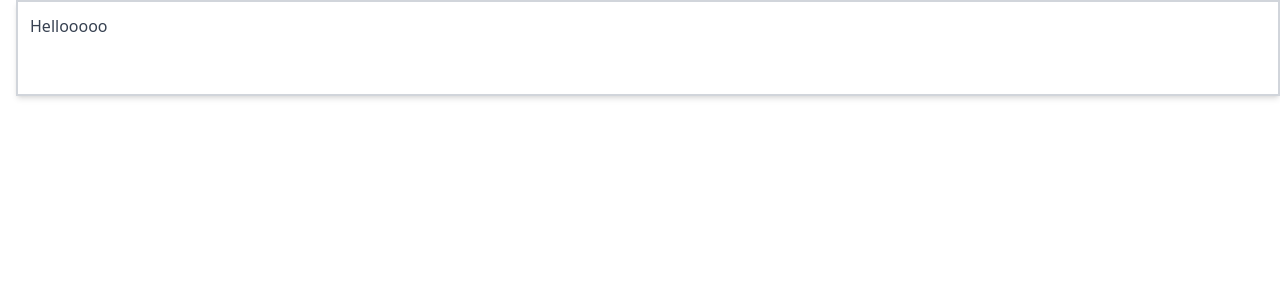
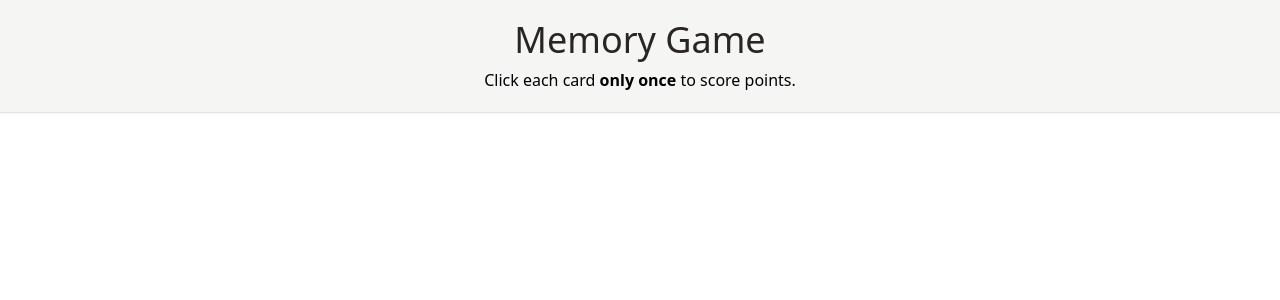
Before and after one commit to veotaar/memory-game, a React (Vite) app: page / in a window 1280 px wide. Shown: the top 300 px of the page. Built offline with nearby package versions, Linux system fonts and the light colour scheme; the HTML template or start-up script is replaced by a standard one.

Commit message:
Add Header component

```diff
--- a/src/App.jsx
+++ b/src/App.jsx
@@ -1,7 +1,9 @@
+import Header from './components/Header';
+
 export default function App() {
   return (
-    <div className="ml-4 flex h-24 border-2 border-gray-300 p-3 text-gray-700 shadow-md">
-      <h1>Hellooooo</h1>
+    <div>
+      <Header />
     </div>
   );
 }
--- a/src/components/Header.jsx
+++ b/src/components/Header.jsx
@@ -0,0 +1,12 @@
+function Header() {
+  return (
+    <div className="border-b border-stone-200 bg-stone-100 p-5 text-center shadow-sm">
+      <h1 className="mb-2 text-4xl text-stone-800">Memory Game</h1>
+      <p>
+        Click each card <span className="font-bold">only once</span> to score points.
+      </p>
+    </div>
+  );
+}
+
+export default Header;
```
